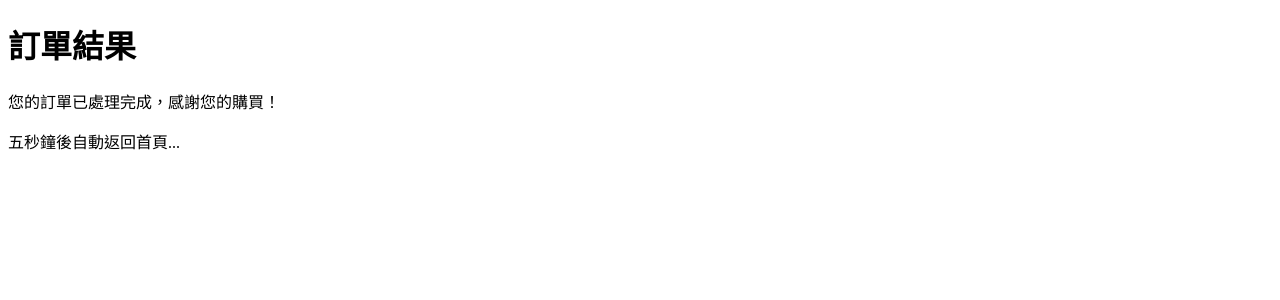
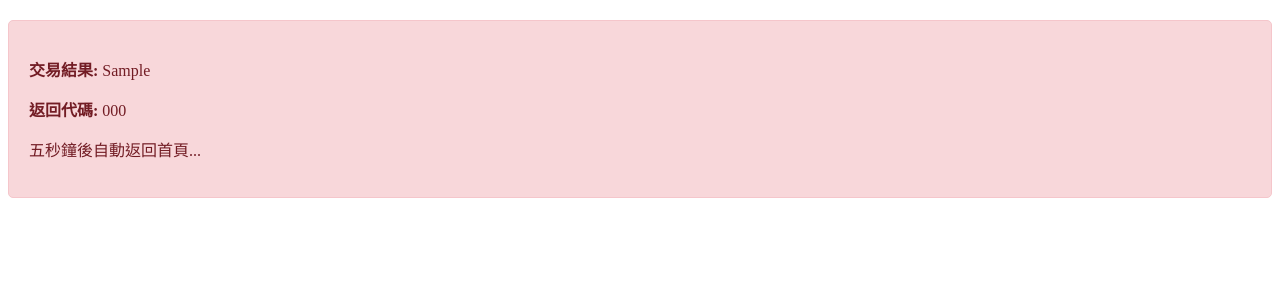
Before and after one commit to wahao888/professor-x, a Flask app: template templates/order_result.html in a window 1280 px wide. Shown: the top 300 px of the page. Run offline with Flask 3, Linux system fonts and the light colour scheme; the template is opened without the code that fills it: most values are stand-ins (such as "Sample title", 1, 10 or a date in 2020).

Commit message:
加入綠界增加點數(test)

```diff
--- a/app.py
+++ b/app.py
@@ -866,7 +866,7 @@ def ecpayment():
         'MerchantTradeDate': datetime.now().strftime("%Y/%m/%d %H:%M:%S"),
         'PaymentType': 'aio',
         'TotalAmount': "30",
-        'TradeDesc': '訂單',
+        'TradeDesc': '購買Professor-x點數',
         'ItemName': '點數 100點',
         'ReturnURL': 'https://你的網站.com/return_url',
         'ChoosePayment': 'ALL',
@@ -908,6 +908,9 @@ def order_result():
         result = request.form.to_dict()
         app.logger.info(f'Order result: {result}')
 
+        rtn_msg = result.get('RtnMsg', 'No message')
+        rtn_code = result.get('RtnCode', 'No code')
+
         if 'RtnCode' in result and result['RtnCode'] == '1':  # 確認交易成功
             actual_paid_amount = int(result.get('TradeAmt') / 30) # 台幣換美金
             logging.info(f"Actual paid amount: {actual_paid_amount}")
@@ -915,7 +918,6 @@ def order_result():
             google_id = session.get('google_id')
 
             if google_id:
-                # 使用 MongoDB 的 $inc 更新操作來增加點數
                 result = users_db.update_one(
                     {"google_id": google_id},
                     {"$inc": {"points": points}}
@@ -934,7 +936,8 @@ def order_result():
             logging.error("Payment failed or was not completed.")
             flash('Payment failed. Please try again.', 'error')
 
-        return render_template('order_result.html')
+        return render_template('order_result.html', rtn_msg=rtn_msg, rtn_code=rtn_code)
+
     except Exception as e:
         app.logger.error(f'Error processing order result: {str(e)}')
         return 'Error'
--- a/templates/order_result.html
+++ b/templates/order_result.html
@@ -3,12 +3,34 @@
 <html lang="zh-TW">
 <head>
     <meta charset="UTF-8">
+    <meta name="viewport" content="width=device-width, initial-scale=1.0">
+    <meta http-equiv="refresh" content="5;url=/index">
     <title>訂單結果</title>
-    <meta http-equiv="refresh" content="5;url=/index">
+    <style>
+        .message {
+            padding: 20px;
+            background-color: #f8f9fa;
+            border: 1px solid #e9ecef;
+            border-radius: 5px;
+            margin: 20px 0;
+        }
+        .success {
+            border-color: #c3e6cb;
+            background-color: #d4edda;
+            color: #155724;
+        }
+        .error {
+            border-color: #f5c6cb;
+            background-color: #f8d7da;
+            color: #721c24;
+        }
+    </style>
 </head>
 <body>
-    <h1>訂單結果</h1>
-    <p>您的訂單已處理完成，感謝您的購買！</p>
-    <p>五秒鐘後自動返回首頁...</p>
+    <div class="message {% if rtn_code == '1' %}success{% else %}error{% endif %}">
+        <p><strong>交易結果:</strong> {{ rtn_msg }}</p>
+        <p><strong>返回代碼:</strong> {{ rtn_code }}</p>
+        <p>五秒鐘後自動返回首頁...</p>
+    </div>
 </body>
 </html>
```
